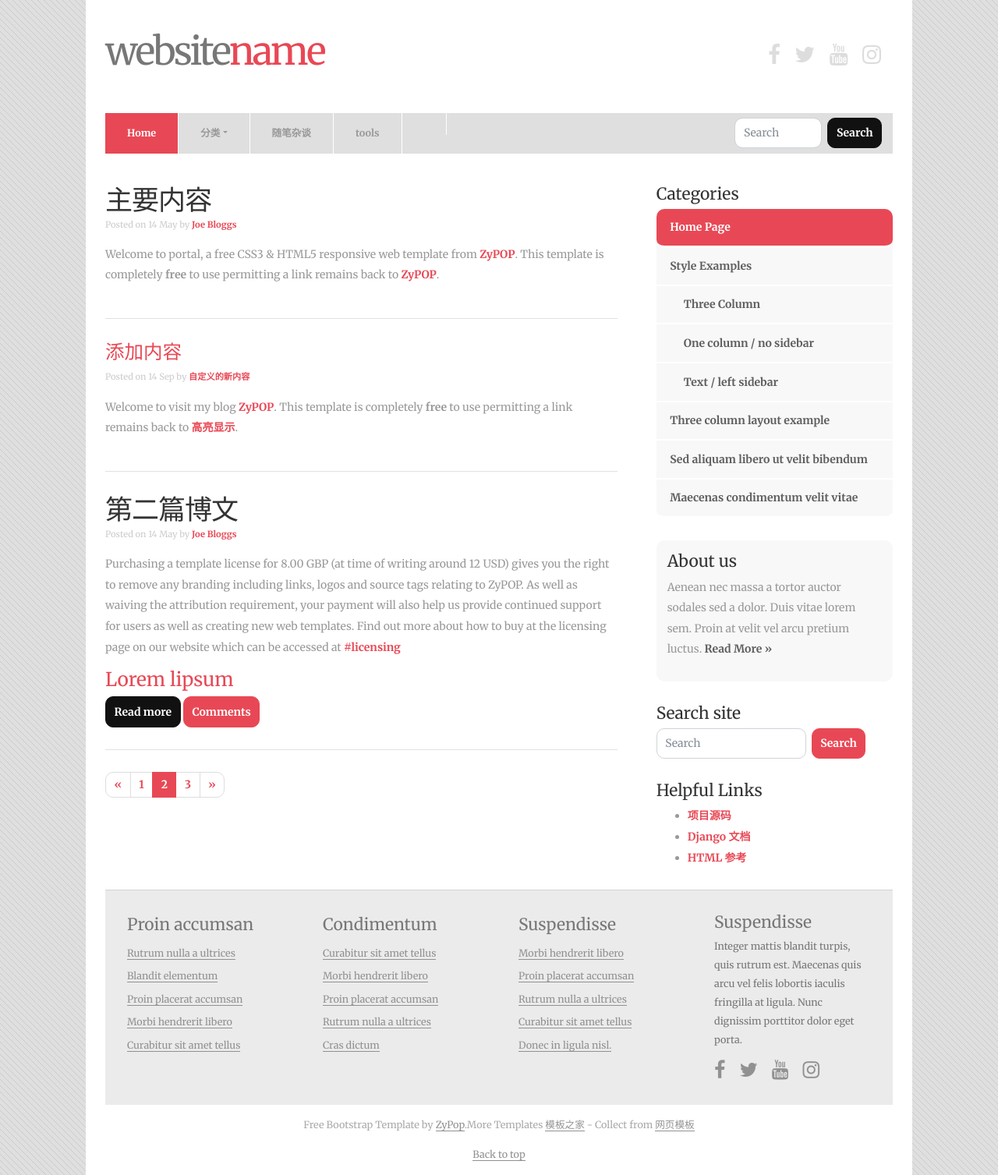
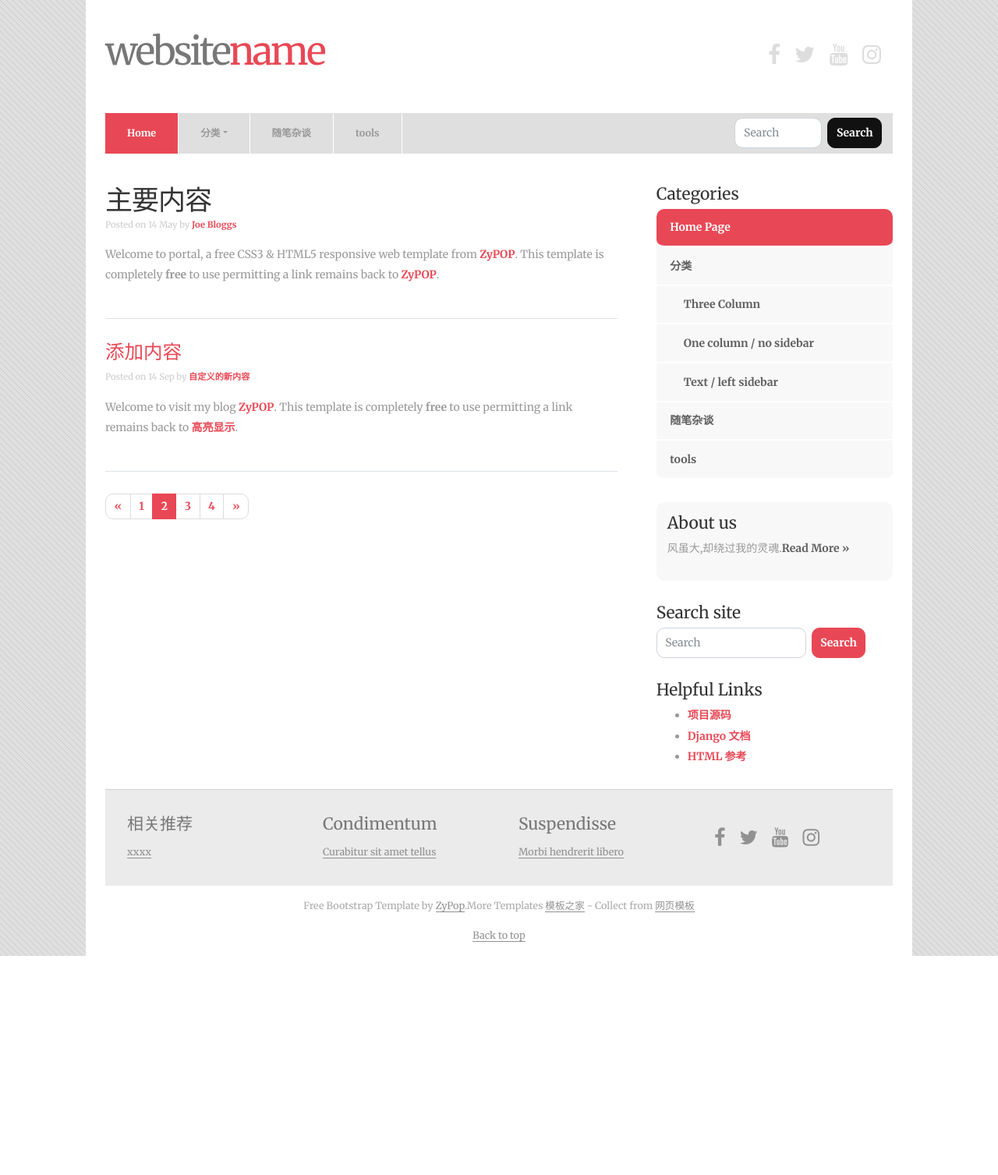
Before and after one commit to twotigers0608/dj_myblog, a Django app: page / in a window 1280 px wide. Shown: the whole page at 78% size. After the commit the page ends 1226 px from the top, so only its background shows below. Run offline with Django 3.2, Linux system fonts and the light colour scheme; some libraries are stand-ins or nearby versions.

Commit message:
展示文章首页信息

```diff
--- a/myblog/show/getjson/urls.py
+++ b/myblog/show/getjson/urls.py
@@ -3,9 +3,6 @@ from django.urls import re_path
 from . import views
 
 urlpatterns = [
-
-    # re_path('getjson/$', views.Json.as_view()),
-    re_path('getjson/$', views.apis),
     re_path('postjson/$', views.Json.as_view()),
 
 ]
--- a/myblog/show/index/urls.py
+++ b/myblog/show/index/urls.py
@@ -6,6 +6,7 @@ urlpatterns = [
     re_path(r'^testshow/$', views.testshow),
     re_path(r'^testshow/ajax/get_data/$', views.ajax_get_data),
     re_path(r'^testshow/ajax/get_news/$', views.get_news),
-    re_path(r'^testshow/weekjson$', views.Weekjson),
+    re_path(r'^testshow/weekjson/$', views.Weekjson),
     re_path(r'^$', views.Index.as_view()),
+    re_path(r'^article/$' ,views.Article.as_view()),
 ]
--- a/myblog/show/index/views.py
+++ b/myblog/show/index/views.py
@@ -106,3 +106,9 @@ class Index(View):
    def get(self, request):
 
        return render(request, "index1.html")
+
+
+class Article(View):
+    def get(self, request):
+
+        return render(request, "column1.html")
--- a/myblog/templates/index.html
+++ b/myblog/templates/index.html
@@ -19,12 +19,11 @@
 <div class="container">
     <div class="header-wrap d-none d-md-block">
         <div class="row">
-
             <!-- Left header box -->
             <header class="col-6 text-left">
                 <h1><span>website</span>name</h1>
             </header>
-
+            <!-- 右上角小图标 -->
             <!-- Right header box -->
             <div class="col-6 text-right">
                 <p class="header-social-icons social-icons">
@@ -56,10 +55,10 @@
         <div class="collapse navbar-collapse" id="mainNavbar">
             <ul class="navbar-nav mr-auto">
                 <li class="nav-item active">
-                    <a class="nav-link" href="index1.html">Home <span class="sr-only">(current)</span></a>
+                    <a class="nav-link" href="/">Home <span class="sr-only">(current)</span></a>
                 </li>
 
-                {#下拉列表#}
+                <!-- 下拉列表 -->
                 <li class="nav-item dropdown">
                     <a class="nav-link dropdown-toggle" data-toggle="dropdown" href="#" role="button"
                        aria-haspopup="true" aria-expanded="false">分类</a>
@@ -73,16 +72,13 @@
 
 
                 <li class="nav-item">
-                    <a class="nav-link" href="#">随笔杂谈</a>
+                    <a class="nav-link" href="article">随笔杂谈</a>
                 </li>
 
                 <li class="nav-item">
-                    <a class="nav-link" href="#">tools</a>
+                    <a class="nav-link" href="tools">tools</a>
                 </li>
 
-                <li class="nav-item">
-                    <a class="nav-link" href="#"></a>
-                </li>
             </ul>
 
             <!-- 搜索 -->
@@ -95,52 +91,52 @@
     </nav>
 </div>
 
-<!-- 暂时无用的 -->
+<!-- 暂时无用的轮播图 -->
 <!-- Jumbtron / Slider -->
-{#<div class="jumbotron-wrap">#}
-{#    <div class="container">#}
-{#        <div id="mainCarousel" class="carousel slide" data-ride="carousel">#}
-{#            <div class="carousel-inner">#}
-{#                <div class="carousel-item active">#}
-{#                    <div class="jumbotron">#}
-{#                        <h1 class="text-center">Tristique sem vitae metus ornare </h1>#}
-{#                        <p class="lead text-center">Lorem ipsum dolor sit amet, consectetuer adipiscing elit.</p>#}
-{#                        <p class="lead text-center">#}
-{#                            <a class="btn btn-primary btn-lg" href="#" role="button"><i class="fa fa-info"></i> &nbsp;#}
-{#                                Learn more</a>#}
-{#                            <a class="btn btn-secondary btn-lg" href="#" role="button"><i class="fa fa-gbp"></i> &nbsp;#}
-{#                                Buy now</a>#}
-{#                        </p>#}
-{#                    </div>#}
-{##}
-{#                </div>#}
-{##}
-{#                <div class="carousel-item">#}
-{#                    <div class="jumbotron">#}
-{#                        <h1 class="text-center">Cras sit amet nibh libero, in gravida nulla</h1>#}
-{#                        <p class="lead text-center">Nulla vel metus scelerisque ante sollicitudin. Cras purus odio.</p>#}
-{#                        <p class="lead text-center">#}
-{#                            <a class="btn btn-outline-primary btn-lg" href="#" role="button"><i class="fa fa-info"></i>#}
-{#                                &nbsp; Learn more</a>#}
-{#                            <a class="btn btn-outline-secondary btn-lg" href="#" role="button"><i class="fa fa-gbp"></i>#}
-{#                                &nbsp; Buy now</a>#}
-{#                        </p>#}
-{#                    </div>#}
-{##}
-{#                </div>#}
-{#            </div>#}
-{##}
-{#            <a class="carousel-control-prev" href="#mainCarousel" role="button" data-slide="prev">#}
-{#                <span class="carousel-control-prev-icon" aria-hidden="true"></span>#}
-{#                <span class="sr-only">Previous</span>#}
-{#            </a>#}
-{#            <a class="carousel-control-next" href="#mainCarousel" role="button" data-slide="next">#}
-{#                <span class="carousel-control-next-icon" aria-hidden="true"></span>#}
-{#                <span class="sr-only">Next</span>#}
-{#            </a>#}
-{#        </div>#}
-{#    </div>#}
-{#</div>#}
+<!-- <div class="jumbotron-wrap">
+    <div class="container">
+        <div id="mainCarousel" class="carousel slide" data-ride="carousel">
+            <div class="carousel-inner">
+                <div class="carousel-item active">
+                    <div class="jumbotron">
+                        <h1 class="text-center">Tristique sem vitae metus ornare </h1>
+                        <p class="lead text-center">Lorem ipsum dolor sit amet, consectetuer adipiscing elit.</p>
+                        <p class="lead text-center">
+                            <a class="btn btn-primary btn-lg" href="#" role="button"><i class="fa fa-info"></i> &nbsp;
+                                Learn more</a>
+                            <a class="btn btn-secondary btn-lg" href="#" role="button"><i class="fa fa-gbp"></i> &nbsp;
+                                Buy now</a>
+                        </p>
+                    </div>
+
+                </div>
+
+                <div class="carousel-item">
+                    <div class="jumbotron">
+                        <h1 class="text-center">Cras sit amet nibh libero, in gravida nulla</h1>
+                        <p class="lead text-center">Nulla vel metus scelerisque ante sollicitudin. Cras purus odio.</p>
+                        <p class="lead text-center">
+                            <a class="btn btn-outline-primary btn-lg" href="#" role="button"><i class="fa fa-info"></i>
+                                &nbsp; Learn more</a>
+                            <a class="btn btn-outline-secondary btn-lg" href="#" role="button"><i class="fa fa-gbp"></i>
+                                &nbsp; Buy now</a>
+                        </p>
+                    </div>
+
+                </div>
+            </div>
+
+            <a class="carousel-control-prev" href="#mainCarousel" role="button" data-slide="prev">
+                <span class="carousel-control-prev-icon" aria-hidden="true"></span>
+                <span class="sr-only">Previous</span>
+            </a>
+            <a class="carousel-control-next" href="#mainCarousel" role="button" data-slide="next">
+                <span class="carousel-control-next-icon" aria-hidden="true"></span>
+                <span class="sr-only">Next</span>
+            </a>
+        </div>
+    </div>
+</div> -->
 
 
 <div class="tlinks">Collect from <a href="http://www.cssmoban.com/" title="网站模板">网站模板</a></div>
@@ -151,6 +147,7 @@
     <div class="row">
         <!-- Main content -->
         <div class="col-md-8">
+
             {% block content %}
                 <article>
 
@@ -160,23 +157,16 @@
                         <time datetime="2017-05-14">14 May</time>
                         by <a href="#" rel="author">Joe Bloggs</a></p>
 
-                    {#                可定义以后博客的简要信息#}
+                    <!-- 可定义以后博客的简要信息 -->
+                    <!-- 将来查询数据库主要数据 -->
                     <p>Welcome to portal, a free CSS3 &amp; HTML5 responsive web template from <a href="#"
                                                                                                   title="ZyPOP">ZyPOP</a>.
                         This template is completely <strong>free</strong> to use permitting a link remains back to <a
                                 href="#" title="ZyPOP">ZyPOP</a>.</p>
 
-                    {#                <p> Should you wish to use this template unbranded you can buy a template license from our website for#}
-                    {#                    8.00 GBP, this will allow you remove all branding related to our site, for more information about#}
-                    {#                    this see below.</p>#}
-                    {##}
-                    {#                <p>This template has been tested in:</p>#}
-
                     <a href="#" class="btn btn-primary">Read more</a>
                     <a href="#" class="btn btn-secondary">Comments</a>
                 </article>
-            {% endblock %}
-
                 <article>
 
                     <h2 class="article-title">第二篇博文</h2>
@@ -199,11 +189,14 @@
                     <a href="#" class="btn btn-primary">Read more</a>
                     <a href="#" class="btn btn-secondary">Comments</a>
                 </article>
-
+            {% endblock %}
             <!-- 分页标签的显示 -->
             <!-- Example pagination Bootstrap component -->
+
             <nav>
                 <ul class="pagination">
+                    {% block pagebreak %}
+                        <!-- 分页 -->
                         <li class="page-item">
                             <a class="page-link" href="#" aria-label="Previous">
                                 <span aria-hidden="true">&laquo;</span>
@@ -219,35 +212,34 @@
                                 <span class="sr-only">Next</span>
                             </a>
                         </li>
+                    {% endblock %}
                 </ul>
             </nav>
+
         </div>
 
         <!-- 侧边栏导航 -->
-
         <!-- Sidebar -->
         <aside class="col-md-4">
             <div class="sidebar-box">
                 <h4>Categories</h4>
                 <div class="list-group list-group-root">
-                    <a class="list-group-item active" href="index.html">Home Page</a>
-                    <a class="list-group-item" href="examples.html">Style Examples</a>
+                    <a class="list-group-item active" href="/">Home Page</a>
+                    <a class="list-group-item" href="examples.html">分类</a>
                     <div class="list-group">
                         <a class="list-group-item" href="three-column.html">Three Column</a>
                         <a class="list-group-item" href="one-column.html">One column / no sidebar</a>
                         <a class="list-group-item" href="text.html">Text / left sidebar</a>
                     </div>
-                    <a class="list-group-item" href="three-column.html">Three column layout example</a>
-                    <a class="list-group-item" href="#">Sed aliquam libero ut velit bibendum</a>
-                    <a class="list-group-item" href="#">Maecenas condimentum velit vitae</a>
+                    <a class="list-group-item" href="article">随笔杂谈</a>
+                    <a class="list-group-item" href="tools">tools</a>
                 </div>
             </div>
 
             <!-- 定义简介 read more -->
             <div class="sidebar-box sidebar-box-bg">
                 <h4>About us</h4>
-                <p>Aenean nec massa a tortor auctor sodales sed a dolor. Duis vitae lorem sem. Proin at velit vel arcu
-                    pretium luctus. <a href="#" class="readmore">Read More &raquo;</a></p>
+                <p>风虽大,却绕过我的灵魂.<a href="aboutme/" class="readmore">Read More &raquo;</a></p>
             </div>
 
             <!-- 待完善的搜索功能 -->
@@ -263,8 +255,8 @@
             <div class="sidebar-box">
                 <h4>Helpful Links</h4>
                 <ul>
-                    <li><a href="#" title="premium templates">项目源码</a></li>
-                    <li><a href="#" title="web hosting">Django 文档</a></li>
+                    <li><a href="https://github.com/twotigers0608" title="premium templates">项目源码</a></li>
+                    <li><a href="https://www.djangoproject.com/" title="web hosting">Django 文档</a></li>
                     <li><a href="#" title="Tux Themes">HTML 参考</a></li>
                 </ul>
             </div>
@@ -281,38 +273,26 @@
             <div class="row">
                 <div class="col-sm">
                     <ul>
-                        <li><h4>Proin accumsan</h4></li>
-                        <li><a href="#">Rutrum nulla a ultrices</a></li>
-                        <li><a href="#">Blandit elementum</a></li>
-                        <li><a href="#">Proin placerat accumsan</a></li>
-                        <li><a href="#">Morbi hendrerit libero </a></li>
-                        <li><a href="#">Curabitur sit amet tellus</a></li>
+                        <li><h4>相关推荐</h4></li>
+                        <li><a href="#">xxxx</a></li>
                     </ul>
                 </div>
                 <div class="col-sm">
                     <ul>
                         <li><h4>Condimentum</h4></li>
                         <li><a href="#">Curabitur sit amet tellus</a></li>
-                        <li><a href="#">Morbi hendrerit libero </a></li>
-                        <li><a href="#">Proin placerat accumsan</a></li>
-                        <li><a href="#">Rutrum nulla a ultrices</a></li>
-                        <li><a href="#">Cras dictum</a></li>
+
                     </ul>
                 </div>
                 <div class="col-sm">
                     <ul>
                         <li><h4>Suspendisse</h4></li>
                         <li><a href="#">Morbi hendrerit libero </a></li>
-                        <li><a href="#">Proin placerat accumsan</a></li>
-                        <li><a href="#">Rutrum nulla a ultrices</a></li>
-                        <li><a href="#">Curabitur sit amet tellus</a></li>
-                        <li><a href="#">Donec in ligula nisl.</a></li>
                     </ul>
                 </div>
                 <div class="col-sm">
-                    <h4>Suspendisse</h4>
-                    <p>Integer mattis blandit turpis, quis rutrum est. Maecenas quis arcu vel felis lobortis iaculis
-                        fringilla at ligula. Nunc dignissim porttitor dolor eget porta.</p>
+                    <h4></h4>
+                    <p></p>
 
                     <p class="social-icons">
                         <a href="#"><i class="fa fa-facebook fa-2x"></i></a>
@@ -333,7 +313,7 @@
         </div>
     </footer>
 </div>
-{% block contents %}
+{% block script_link %}
 
     <!-- Bootcamp JavaScript -->
     <!-- jQuery first, then Popper.js, then Bootstrap JS -->
--- a/myblog/templates/index1.html
+++ b/myblog/templates/index1.html
@@ -14,6 +14,7 @@
             This template is completely <strong>free</strong> to use permitting a link remains back to <a
                     href="#" title="ZyPOP">ZyPOP</a>.</p>
     </article>
+
     <article>
         <h3 class="article-title">添加内容</h3>
 
@@ -27,3 +28,23 @@
                     href="#" title="ZyPOP">高亮显示</a>.</p>
     </article>
 {% endblock %}
+
+{% block pagebreak %}
+    <!-- 分页 -->
+    <li class="page-item">
+        <a class="page-link" href="#" aria-label="Previous">
+            <span aria-hidden="true">&laquo;</span>
+            <span class="sr-only">Previous</span>
+        </a>
+    </li>
+    <li class="page-item"><a class="page-link" href="#">1</a></li>
+    <li class="page-item active"><a class="page-link" href="#">2</a></li>
+    <li class="page-item"><a class="page-link" href="#">3</a></li>
+    <li class="page-item"><a class="page-link" href="#">4</a></li>
+    <li class="page-item">
+        <a class="page-link" href="#" aria-label="Next">
+            <span aria-hidden="true">&raquo;</span>
+            <span class="sr-only">Next</span>
+        </a>
+    </li>
+{% endblock %}
```
Also changed, not shown: myblog/show/getjson/views.py (+0 -13 lines), myblog/templates/one-column.html (+73 -53 lines), myblog/templates/testajax.html (deleted, +0 -48 lines). Lines whose indentation alone changed are shown as unchanged.
